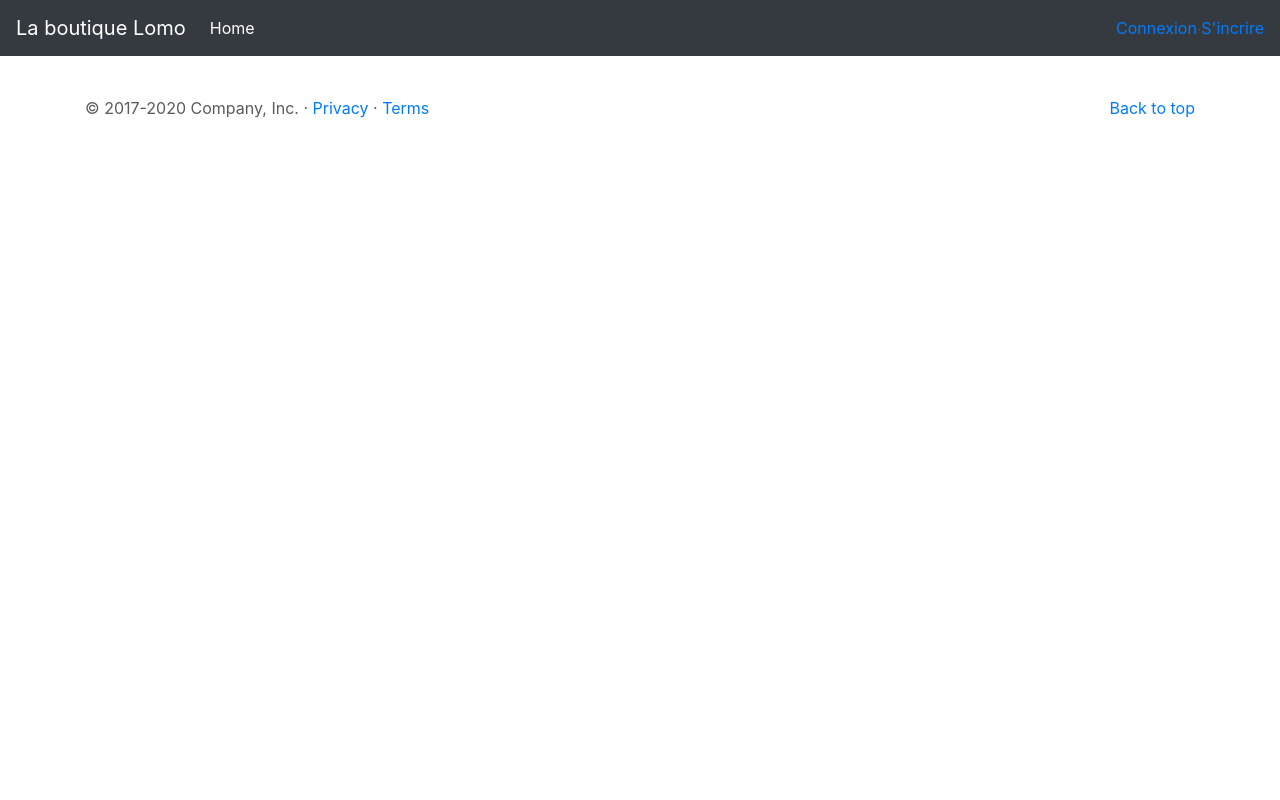
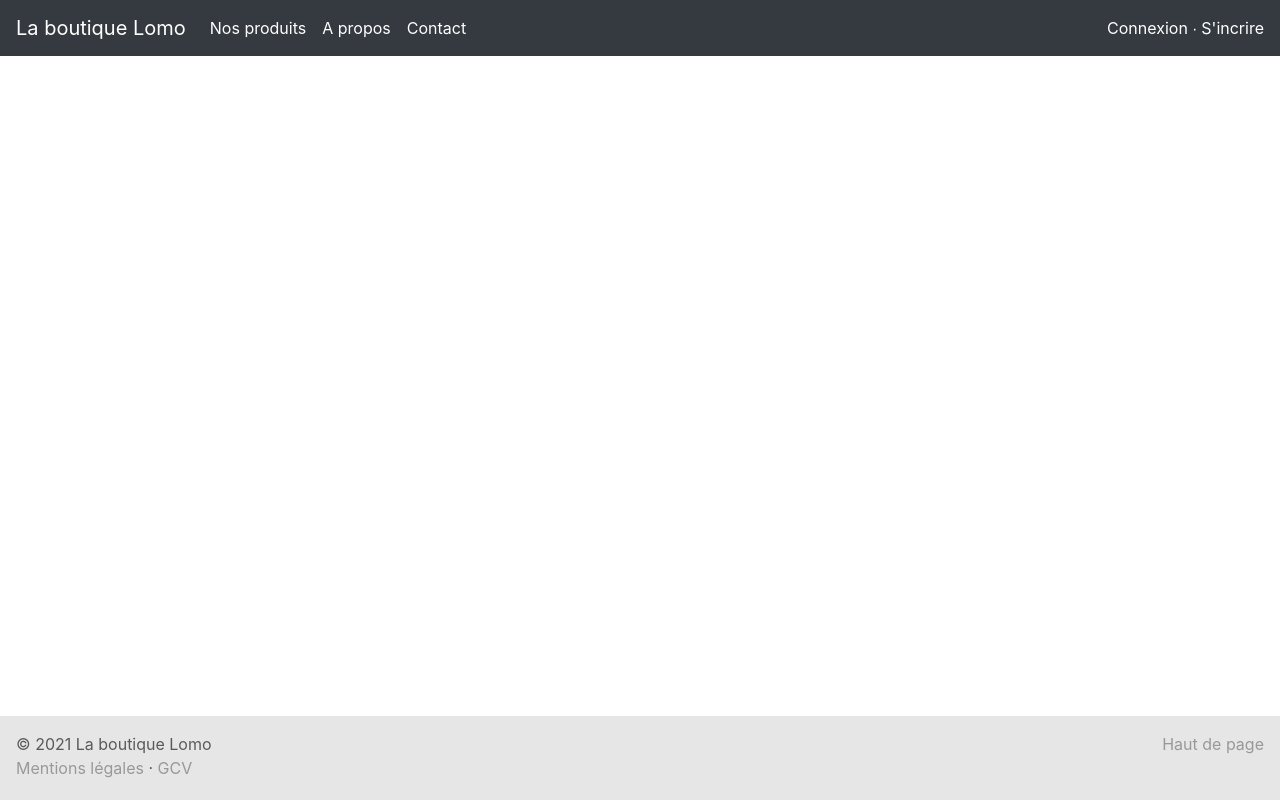
Before and after one commit to debPhoenix/laboutiquelomo, a Symfony app: template templates/base.html.twig in a window 1280 px wide. Run offline with Twig, Linux system fonts and the light colour scheme; the template is opened without the code that fills it, so the values that code supplies are empty; some libraries are stand-ins or nearby versions.

Commit message:
navbar + footer custom

```diff
--- a/src/Controller/SecurityController.php
+++ b/src/Controller/SecurityController.php
@@ -14,9 +14,9 @@ class SecurityController extends AbstractController
      */
     public function login(AuthenticationUtils $authenticationUtils): Response
     {
-        // if ($this->getUser()) {
-        //     return $this->redirectToRoute('target_path');
-        // }
+         if ($this->getUser()) {
+             return $this->redirectToRoute('account');
+        }
 
         // get the login error if there is one
         $error = $authenticationUtils->getLastAuthenticationError();
--- a/templates/base.html.twig
+++ b/templates/base.html.twig
@@ -9,6 +9,8 @@
 
     <!-- Bootstrap core CSS -->
     <link href="{{ asset('assets/css/bootstrap.min.css') }}" rel="stylesheet">
+
+    <link rel="stylesheet" href="{{ asset('assets/css/boutiquelomo.css') }}">
 
     <style>
         .bd-placeholder-img {
@@ -32,21 +34,29 @@
 <body>
 <header>
     <nav class="navbar navbar-expand-md navbar-dark fixed-top bg-dark">
-        <a class="navbar-brand" href="#">La boutique Lomo</a>
+        <a class="navbar-brand" href="{{ path('home') }}">La boutique Lomo</a>
         <button class="navbar-toggler" type="button" data-toggle="collapse" data-target="#navbarCollapse" aria-controls="navbarCollapse" aria-expanded="false" aria-label="Toggle navigation">
             <span class="navbar-toggler-icon"></span>
         </button>
         <div class="collapse navbar-collapse" id="navbarCollapse">
             <ul class="navbar-nav mr-auto">
                 <li class="nav-item active">
-                    <a class="nav-link" href="#">Home <span class="sr-only">(current)</span></a>
+                    <a class="nav-link" href="#">Nos produits</a>
+                </li>
+                <li class="nav-item active">
+                    <a class="nav-link" href="#">A propos</a>
+                </li>
+                <li class="nav-item active">
+                    <a class="nav-link" href="#">Contact</a>
                 </li>
             </ul>
+            <div class="navbar__connexion-style">
             {% if app.user %}
-            <a href="{{ path('account') }}">Mon compte</a> ∙ <a href="{{ path('app_logout') }}">Déconnexion</a>
+            <a href="{{ path('account') }}">Mon compte ({{ app.user.firstname }})</a> ∙ <a href="{{ path('app_logout') }}">Déconnexion</a>
             {% else %}
             <a href="{{ path('app_login') }}">Connexion</a> ∙ <a href="{{ path('register') }}">S'incrire</a>
             {% endif %}
+            </div>
         </div>
     </nav>
 </header>
@@ -114,9 +124,9 @@
     </div><!-- /.container -->
 
     <!-- FOOTER -->
-    <footer class="container">
-        <p class="float-right"><a href="#">Back to top</a></p>
-        <p>&copy; 2017-2020 Company, Inc. &middot; <a href="#">Privacy</a> &middot; <a href="#">Terms</a></p>
+    <footer class="footer__style">
+        <p class="float-right"><a href="#">Haut de page</a></p>
+        <p>&copy; 2021 La boutique Lomo<br/><a href="#">Mentions légales</a> &middot; <a href="#">GCV</a></p>
     </footer>
 </main>
 <script src="https://code.jquery.com/jquery-3.5.1.slim.min.js"></script>
```
Also changed, not shown: public/assets/css/boutiquelomo.css (added).
